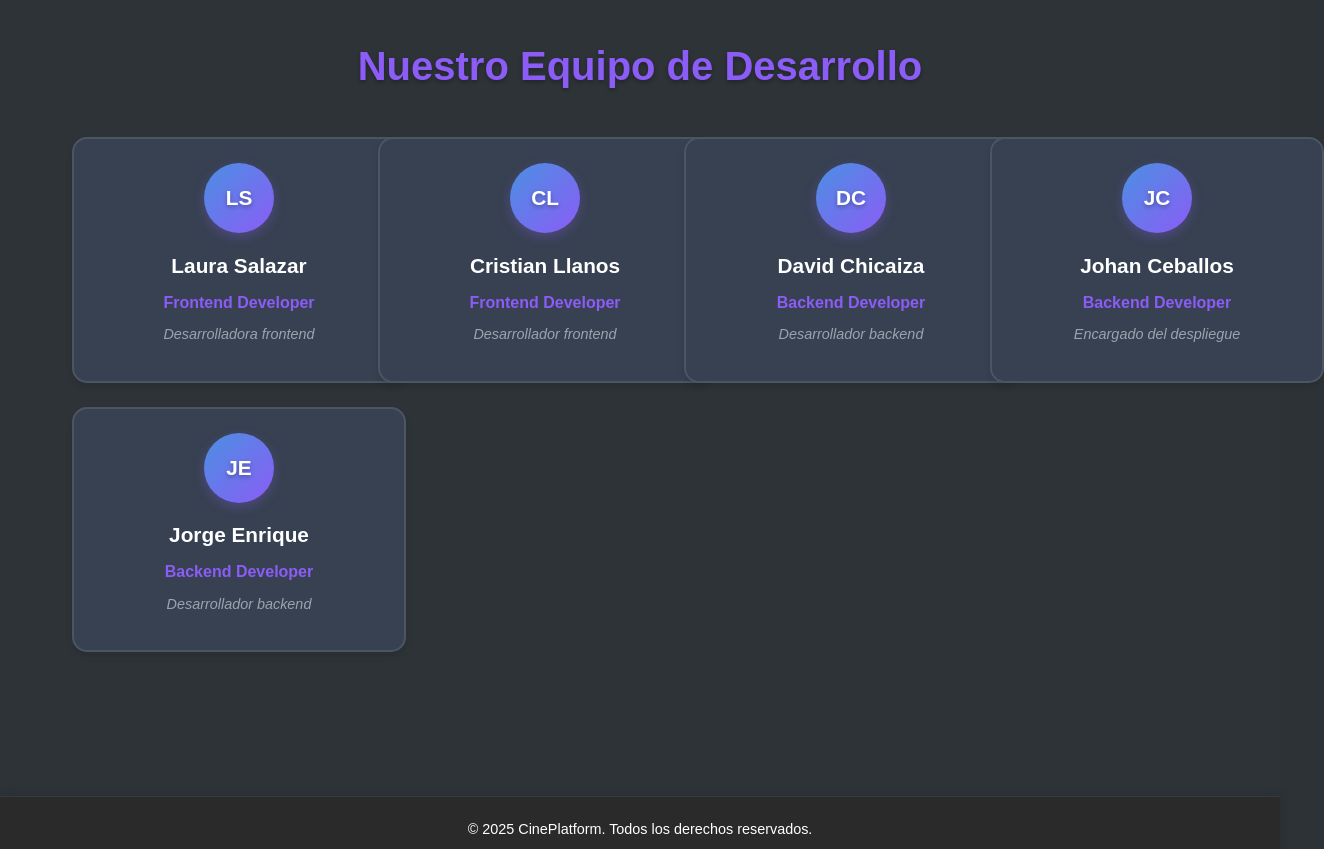
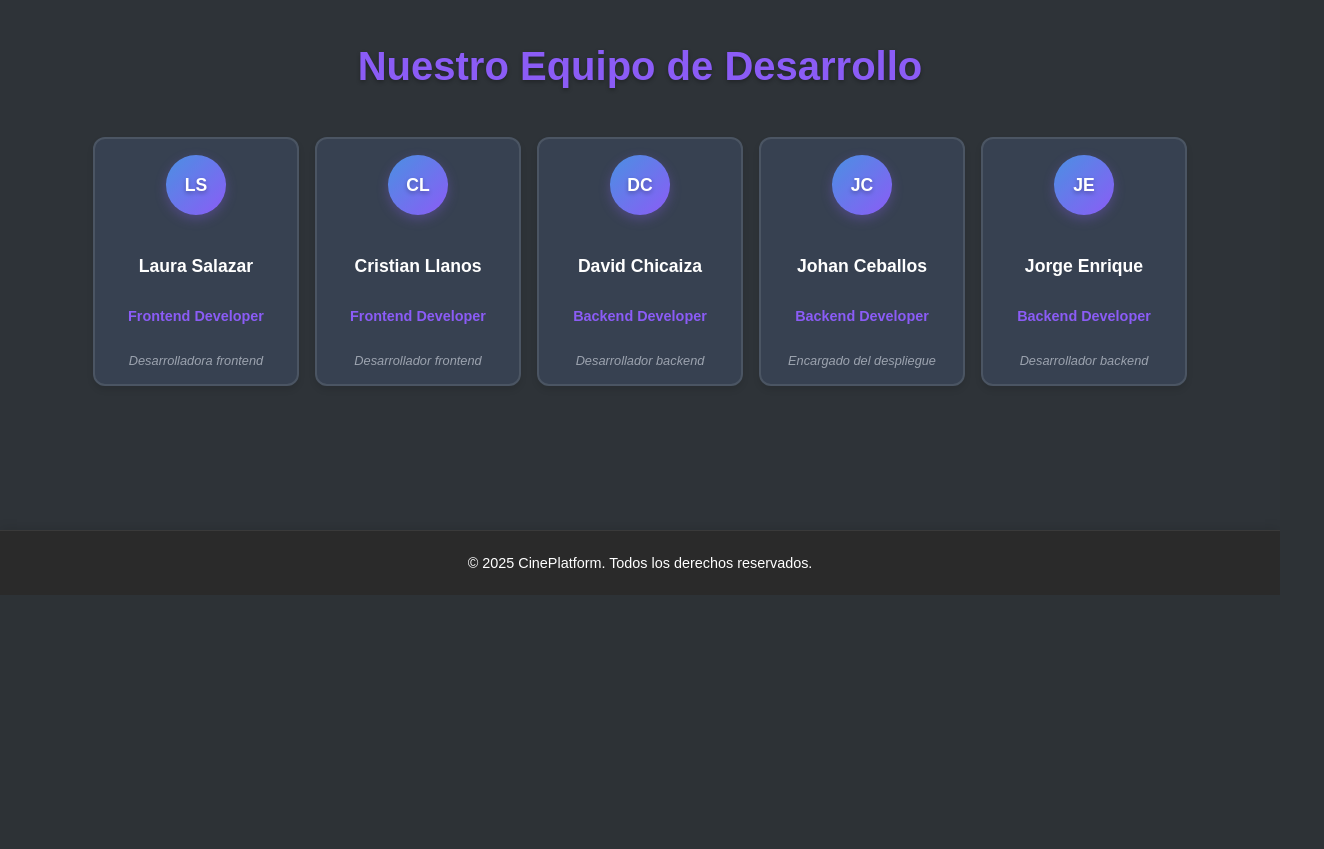
Before and after one commit to dhchicaiza/cinema_platform_front, a React (Vite) app: page / in a window 1280 px wide. Shown: the part 580-1429 px from the top of the page, 1324 px wide, since content can reach past the window. After the commit the page ends 1175 px from the top, so only its background shows below. Built offline with nearby package versions, Linux system fonts and the light colour scheme; no server answers.

Commit message:
contraseña

```diff
--- a/src/components/team-card/TeamCard.scss
+++ b/src/components/team-card/TeamCard.scss
@@ -0,0 +1,121 @@
+.team__card {
+  background: #374151;
+  border: 2px solid #4B5563;
+  border-radius: 12px;
+  padding: 1rem 1rem;
+  text-align: center;
+  transition: all 0.3s ease;
+  box-shadow: 0 4px 6px rgba(0, 0, 0, 0.1);
+  width: 100%;
+  max-width: 170px;
+  aspect-ratio: 4/5;
+  display: flex;
+  flex-direction: column;
+  justify-content: space-between;
+
+  &:hover {
+    transform: translateY(-5px);
+    border-color: #8B5CF6;
+    box-shadow: 0 8px 25px rgba(139, 92, 246, 0.2);
+  }
+
+  // Ajustes para pantallas pequeñas
+  @media (max-width: 767px) {
+    padding: 1rem 0.8rem;
+    max-width: 160px;
+  }
+
+  @media (max-width: 575px) {
+    padding: 0.8rem 0.6rem;
+    border-radius: 10px;
+    max-width: 140px;
+  }
+}
+
+.team__avatar {
+  width: 60px;
+  height: 60px;
+  margin: 0 auto 0.8rem;
+  border-radius: 50%;
+  background: linear-gradient(135deg, #4a90e2, #8B5CF6);
+  display: flex;
+  align-items: center;
+  justify-content: center;
+  box-shadow: 0 4px 12px rgba(139, 92, 246, 0.3);
+
+  @media (max-width: 767px) {
+    width: 50px;
+    height: 50px;
+    margin-bottom: 0.6rem;
+  }
+
+  @media (max-width: 575px) {
+    width: 45px;
+    height: 45px;
+    margin-bottom: 0.5rem;
+  }
+}
+
+.team__name {
+  font-size: 1.1rem;
+  font-weight: bold;
+  color: white;
+  margin-bottom: 0.4rem;
+
+  @media (max-width: 767px) {
+    font-size: 1rem;
+    margin-bottom: 0.3rem;
+  }
+
+  @media (max-width: 575px) {
+    font-size: 0.9rem;
+    margin-bottom: 0.25rem;
+  }
+}
+
+.team__role {
+  font-size: 0.9rem;
+  color: #8B5CF6;
+  font-weight: 600;
+  margin-bottom: 0.3rem;
+
+  @media (max-width: 767px) {
+    font-size: 0.85rem;
+    margin-bottom: 0.25rem;
+  }
+
+  @media (max-width: 575px) {
+    font-size: 0.8rem;
+    margin-bottom: 0.2rem;
+  }
+
+  &--spanish {
+    font-size: 0.8rem;
+    color: #9CA3AF;
+    font-style: italic;
+    margin-bottom: 0;
+
+    @media (max-width: 767px) {
+      font-size: 0.75rem;
+    }
+
+    @media (max-width: 575px) {
+      font-size: 0.7rem;
+    }
+  }
+}
+
+.avatar__initials {
+  font-size: 1.1rem;
+  font-weight: bold;
+  color: white;
+  text-shadow: 0 2px 4px rgba(0, 0, 0, 0.3);
+
+  @media (max-width: 767px) {
+    font-size: 1rem;
+  }
+
+  @media (max-width: 575px) {
+    font-size: 0.9rem;
+  }
+}
--- a/src/components/team-card/TeamCard.tsx
+++ b/src/components/team-card/TeamCard.tsx
@@ -1,4 +1,5 @@
 import React from 'react'
+import './TeamCard.scss'
 
 const TeamCard: React.FC = (props: any) => {
     return (
--- a/src/constants/index.ts
+++ b/src/constants/index.ts
@@ -39,6 +39,7 @@ export const ROUTES = {
   MOVIE_DETAIL: '/movie/:id',
   FAVORITES: '/favorites',
   ABOUT: '/about',
+  CONTRASEÑA: '/contraseña',
   MAPA_DEL_SITIO: '/mapa-del-sitio',
   HELP: '/help',
 } as const;
--- /dev/null
+++ b/src/pages/contraseña/Contraseña.scss
@@ -0,0 +1,51 @@
+.contraseña {
+    color: white;
+    font-family: 'Arial', sans-serif;
+    display: flex;
+    align-items: center;
+    justify-content: center;
+    min-height: calc(100vh - 200px);
+    padding: 1rem;
+
+    &__container {
+        background: #2D3236;
+        border-radius: 20px;
+        border: 1px solid #8B5CF6;
+        padding: 2.5rem 2rem;
+        width: 90%;
+        max-width: 400px;
+    }
+
+    @media (max-width: 768px) {
+        width: 95%;
+        padding: 2rem 1.5rem;
+        border-radius: 15px;
+    }
+
+    // Mobile
+    @media (max-width: 480px) {
+        width: 100%;
+        padding: 1.5rem 1rem;
+        border-radius: 10px;
+        margin-top: 0.5rem;
+    }
+
+    &__title {
+        font-size: 2.5rem;
+        font-weight: bold;
+        background: linear-gradient(90deg, #4fc3f7, #26c6da);
+        -webkit-background-clip: text;
+        -webkit-text-fill-color: transparent;
+        background-clip: text;
+        margin-bottom: 2.5rem;
+        align-items: center;
+        justify-content: center;
+        text-align: center;
+    }
+
+    &__form {
+        display: flex;
+        flex-direction: column;
+        gap: 1.2rem;
+    }
+}
--- /dev/null
+++ b/src/pages/contraseña/Contraseña.tsx
@@ -0,0 +1,19 @@
+import React from 'react'
+import './Contraseña.scss'
+import FormGroup from '../../components/form-group/FormGroup'
+
+const Contraseña: React.FC = () => {
+  return (
+    <section className="contraseña">
+      <div className="contraseña__container">
+        <h1 className="contraseña__title">Actualiza tu contraseña</h1>
+        <form className="contraseña__form">
+          <FormGroup label="Correo Electrónico" type="email" id="email" placeholder="tu@gmail.com" />
+          <FormGroup label="Contraseña" type="password" id="password" placeholder="Mínimo 8 caracteres" />
+        </form>
+      </div>
+    </section>
+  )
+}
+
+export default Contraseña
--- a/src/pages/home/Home.scss
+++ b/src/pages/home/Home.scss
@@ -134,169 +134,44 @@
 
   &__grid {
     display: grid;
-    grid-template-columns: repeat(5, 1fr);
-    gap: 1.5rem;
-    max-width: 1400px;
+    grid-template-columns: repeat(5, auto);
+    gap: 1rem;
+    justify-content: center;
+    max-width: 100%;
     margin: 0 auto;
     padding: 0 2rem;
-    width: 100%;
-    justify-content: center;
+    width: fit-content;
 
     // Pantallas grandes (1400px+)
     @media (min-width: 1400px) {
-      max-width: 1600px;
-      gap: 2rem;
+      gap: 1.2rem;
     }
 
     // Laptops grandes (1200px - 1399px)
     @media (max-width: 1399px) {
-      grid-template-columns: repeat(4, 1fr);
-      gap: 1.5rem;
+      gap: 1rem;
     }
 
     // Laptops medianos (992px - 1199px)
     @media (max-width: 1199px) {
-      grid-template-columns: repeat(3, 1fr);
-      gap: 2rem;
-      max-width: 1200px;
+      gap: 1.2rem;
     }
 
     // Tablets (768px - 991px)
     @media (max-width: 991px) {
-      grid-template-columns: repeat(2, 1fr);
-      gap: 2rem;
-      max-width: 800px;
+      gap: 1rem;
     }
 
     // Móviles grandes (576px - 767px)
     @media (max-width: 767px) {
-      grid-template-columns: repeat(2, 1fr);
-      gap: 1.5rem;
+      gap: 0.8rem;
       padding: 0 1rem;
     }
 
     // Móviles pequeños (max-width: 575px)
     @media (max-width: 575px) {
-      grid-template-columns: 1fr;
-      gap: 1.5rem;
+      gap: 0.5rem;
       padding: 0 1rem;
-      max-width: 400px;
-    }
-  }
-
-  &__card {
-    background: #374151;
-    border: 2px solid #4B5563;
-    border-radius: 15px;
-    padding: 1.5rem;
-    text-align: center;
-    transition: all 0.3s ease;
-    box-shadow: 0 4px 6px rgba(0, 0, 0, 0.1);
-    min-width: 200px;
-    width: 100%;
-
-    &:hover {
-      transform: translateY(-5px);
-      border-color: #8B5CF6;
-      box-shadow: 0 8px 25px rgba(139, 92, 246, 0.2);
-    }
-
-    // Ajustes para pantallas pequeñas
-    @media (max-width: 767px) {
-      padding: 1.2rem;
-      min-width: auto;
-    }
-
-    @media (max-width: 575px) {
-      padding: 1rem;
-      border-radius: 12px;
-    }
-  }
-
-  &__avatar {
-    width: 70px;
-    height: 70px;
-    margin: 0 auto 1rem;
-    border-radius: 50%;
-    background: linear-gradient(135deg, #4a90e2, #8B5CF6);
-    display: flex;
-    align-items: center;
-    justify-content: center;
-    box-shadow: 0 4px 12px rgba(139, 92, 246, 0.3);
-
-    @media (max-width: 767px) {
-      width: 60px;
-      height: 60px;
-      margin-bottom: 0.8rem;
-    }
-
-    @media (max-width: 575px) {
-      width: 55px;
-      height: 55px;
-      margin-bottom: 0.7rem;
-    }
-  }
-
-  &__name {
-    font-size: 1.3rem;
-    font-weight: bold;
-    color: white;
-    margin-bottom: 0.5rem;
-
-    @media (max-width: 767px) {
-      font-size: 1.2rem;
-      margin-bottom: 0.4rem;
-    }
-
-    @media (max-width: 575px) {
-      font-size: 1.1rem;
-      margin-bottom: 0.3rem;
-    }
-  }
-
-  &__role {
-    font-size: 1rem;
-    color: #8B5CF6;
-    font-weight: 600;
-    margin-bottom: 0.3rem;
-
-    @media (max-width: 767px) {
-      font-size: 0.95rem;
-      margin-bottom: 0.25rem;
-    }
-
-    @media (max-width: 575px) {
-      font-size: 0.9rem;
-      margin-bottom: 0.2rem;
-    }
-
-    &--spanish {
-      font-size: 0.9rem;
-      color: #9CA3AF;
-      font-style: italic;
-
-      @media (max-width: 767px) {
-        font-size: 0.85rem;
-      }
-
-      @media (max-width: 575px) {
-        font-size: 0.8rem;
-      }
     }
   }
 }
-
-.avatar__initials {
-  font-size: 1.3rem;
-  font-weight: bold;
-  color: white;
-  text-shadow: 0 2px 4px rgba(0, 0, 0, 0.3);
-
-  @media (max-width: 767px) {
-    font-size: 1.2rem;
-  }
-
-  @media (max-width: 575px) {
-    font-size: 1.1rem;
-  }
-}
--- a/src/pages/login/Login.tsx
+++ b/src/pages/login/Login.tsx
@@ -29,7 +29,7 @@ const Login: React.FC = () => {
 
           <button type="submit" style={{ width: '60%', margin: '0 auto' }} className="btn btn--primary">Iniciar Sesión</button>
 
-          <a href="#" className="form__link">¿Olvidaste tu contraseña?</a>
+          <a href="/contraseña" className="form__link">¿Olvidaste tu contraseña?</a>
 
           <div className="form__divider"></div>
 
--- a/src/routes/RoutesCinemaPlatform.tsx
+++ b/src/routes/RoutesCinemaPlatform.tsx
@@ -9,6 +9,7 @@ import About from '../pages/about/About'
 import NotFound from '../pages/not-found/NotFound'
 import Layout from '../layout/Layout'
 import { MapaDelSitio } from '../pages/mapa-del-sitio/MapaDelSitio'
+import Contraseña from '../pages/contraseña/Contraseña'
 
 const RoutesCinemaPlatform: React.FC = () => {
   return (
@@ -21,6 +22,7 @@ const RoutesCinemaPlatform: React.FC = () => {
       <Route path='/profile' element={<Profile />} />
       <Route path='/catalog' element={<Catalog />} />
       <Route path='/about' element={<About />} />
+      <Route path='/contraseña' element={<Contraseña />} />
       <Route path='/mapa-del-sitio' element={<MapaDelSitio />} />
       <Route path='*' element={<NotFound />} /> //renderiza la pagina 404 si no se encuentra la ruta
     </Routes>
```
